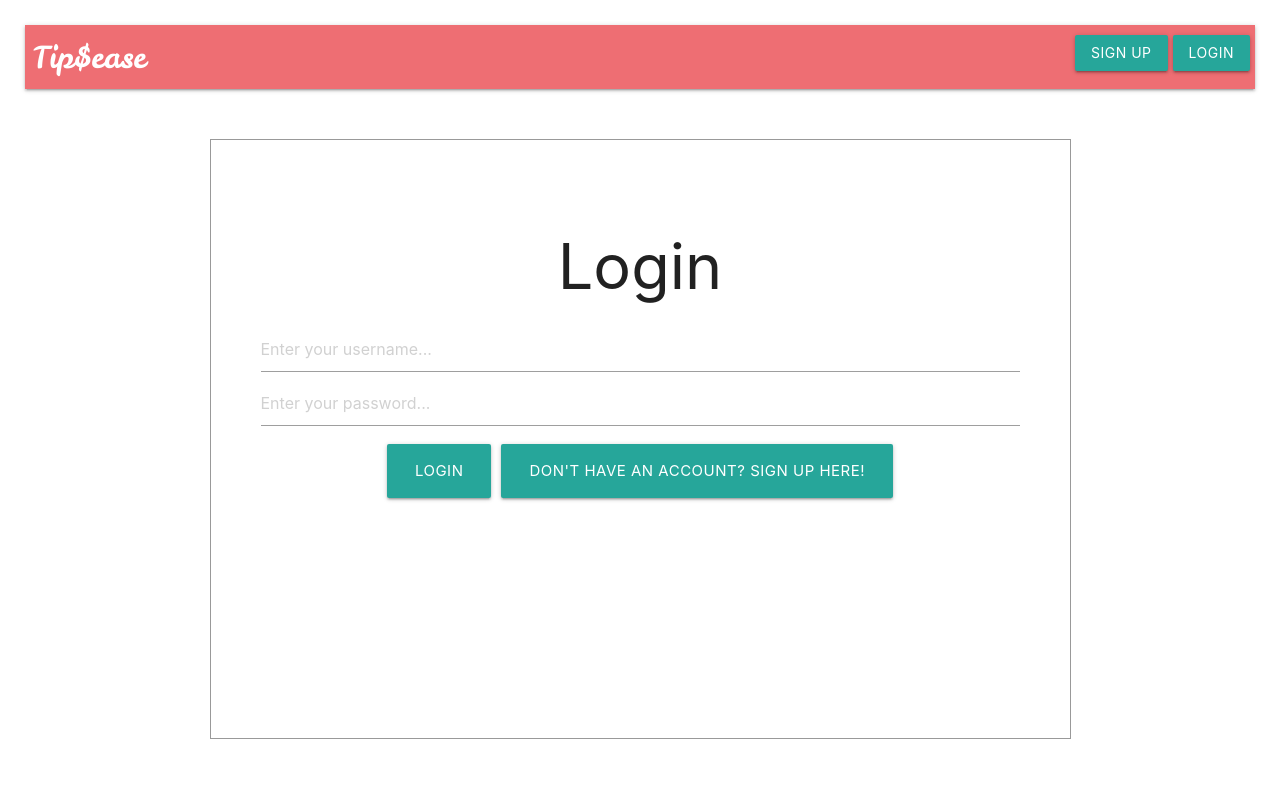
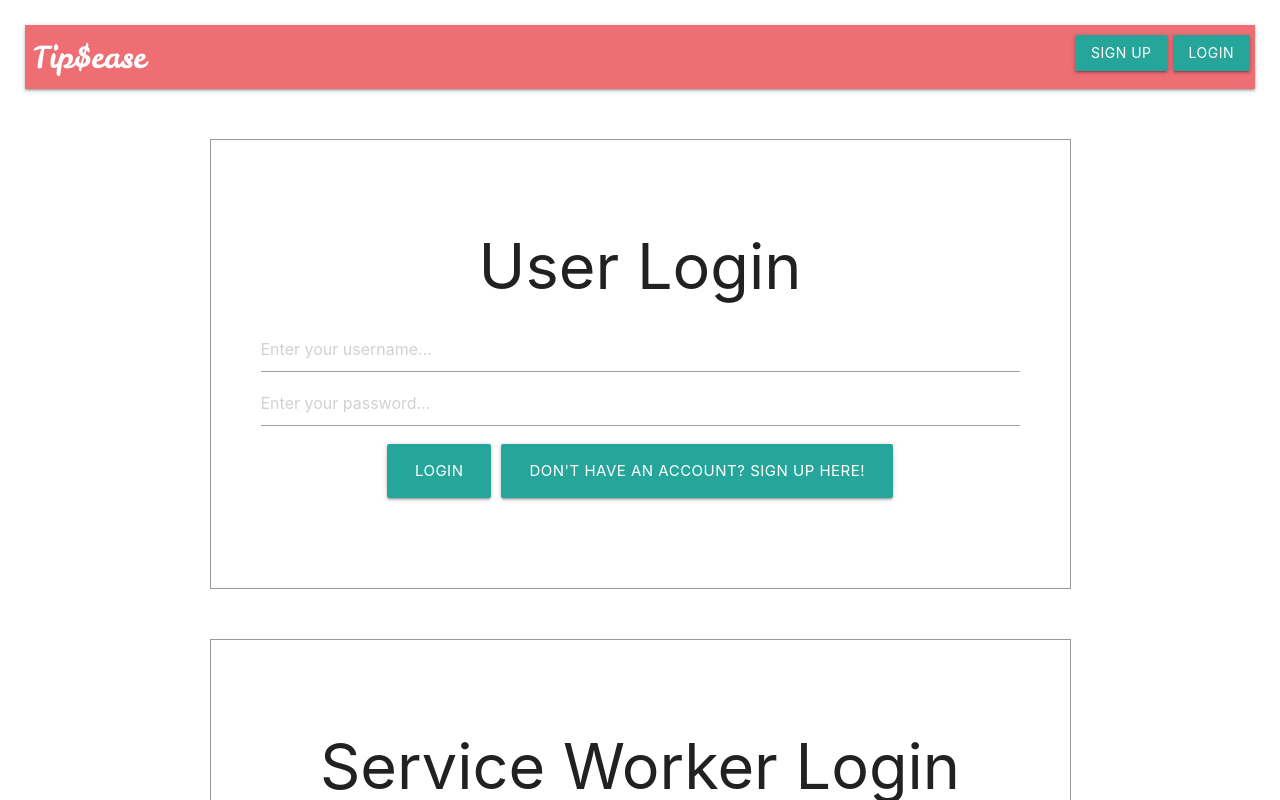
Before and after one commit to tipsease-06-10/frontend, a React (Create React App) app in the folder tipsease/: page /login in a window 1280 px wide. Shown: the top 800 px of the page. Built offline with nearby package versions, Linux system fonts and the light colour scheme.

Commit message:
added another form to separate user and worker logins

```diff
--- a/tipsease/src/App.css
+++ b/tipsease/src/App.css
@@ -3,9 +3,9 @@
   padding: 25px;
 }
 
-.login-container {
+.user-login, .worker-login {
   border: 1px solid #999;
-  height: 40em;
+  height: 30em;
   margin-top: 50px;
   padding: 50px;
 }
--- a/tipsease/src/Components/LoginForm.js
+++ b/tipsease/src/Components/LoginForm.js
@@ -4,8 +4,15 @@ import { Link } from 'react-router-dom';
 function LoginForm() {
     return (
     <div>
-        <form>
-            <h1>Login</h1>
+        <form className='user-login'>
+            <h1>User Login</h1>
+            <input type='text' placeholder='Enter your username...' />
+            <input type='password' placeholder='Enter your password...' />
+            <Link to='/login' className='form-btn btn-large'>Login</Link>
+            <Link to='/signup' className='form-btn btn-large'>Don't have an account? Sign up here!</Link>
+        </form>
+        <form className='worker-login'>
+            <h1>Service Worker Login</h1>
             <input type='text' placeholder='Enter your username...' />
             <input type='password' placeholder='Enter your password...' />
             <Link to='/login' className='form-btn btn-large'>Login</Link>
--- a/tipsease/src/Components/Worker.js
+++ b/tipsease/src/Components/Worker.js
@@ -2,7 +2,8 @@ import React from 'react';
 
 const Worker = props => {
     <ul>
-        <li>{props.worker.name}</li>
+        <li>{props.worker.username}</li>
+        <li>{props.worker.profile_photo}</li>
     </ul>
 }
 
--- a/tipsease/src/Components/WorkerList.js
+++ b/tipsease/src/Components/WorkerList.js
@@ -6,7 +6,7 @@ const WorkerList = props => {
     return (
         <ul>
           {props.workers.map(worker => {
-              return <Worker key={worker.name} worker={worker} />
+              return <Worker key={worker.username} worker={worker} />
           })}
         </ul>
     )
--- a/tipsease/src/reducers/index.js
+++ b/tipsease/src/reducers/index.js
@@ -2,7 +2,7 @@ import {
     FETCH_WORKER,
     FETCH_SUCCESS,
     FETCH_FAIL
-  } from "../actions";
+  } from '../actions';
 
   const initialState = {
       workers: [],
--- a/tipsease/src/views/WorkerListView.js
+++ b/tipsease/src/views/WorkerListView.js
@@ -1,5 +1,5 @@
-import React, { Component } from "react";
-import { connect } from "react-redux";
+import React, { Component } from 'react';
+import { connect } from 'react-redux';
 import Loader from 'react-loader-spinner';
 
 import { WorkerList } from '../components';
@@ -16,7 +16,7 @@ class WorkerListView extends Component {
 
     render() {
         if(this.props.fetching) {
-            <Loader type="Puff" color="#00BFFF" height="90" width="60" />
+            <Loader type='Puff' color='#00BFFF' height='90' width='60' />
         }
         return (
             <div>
```
